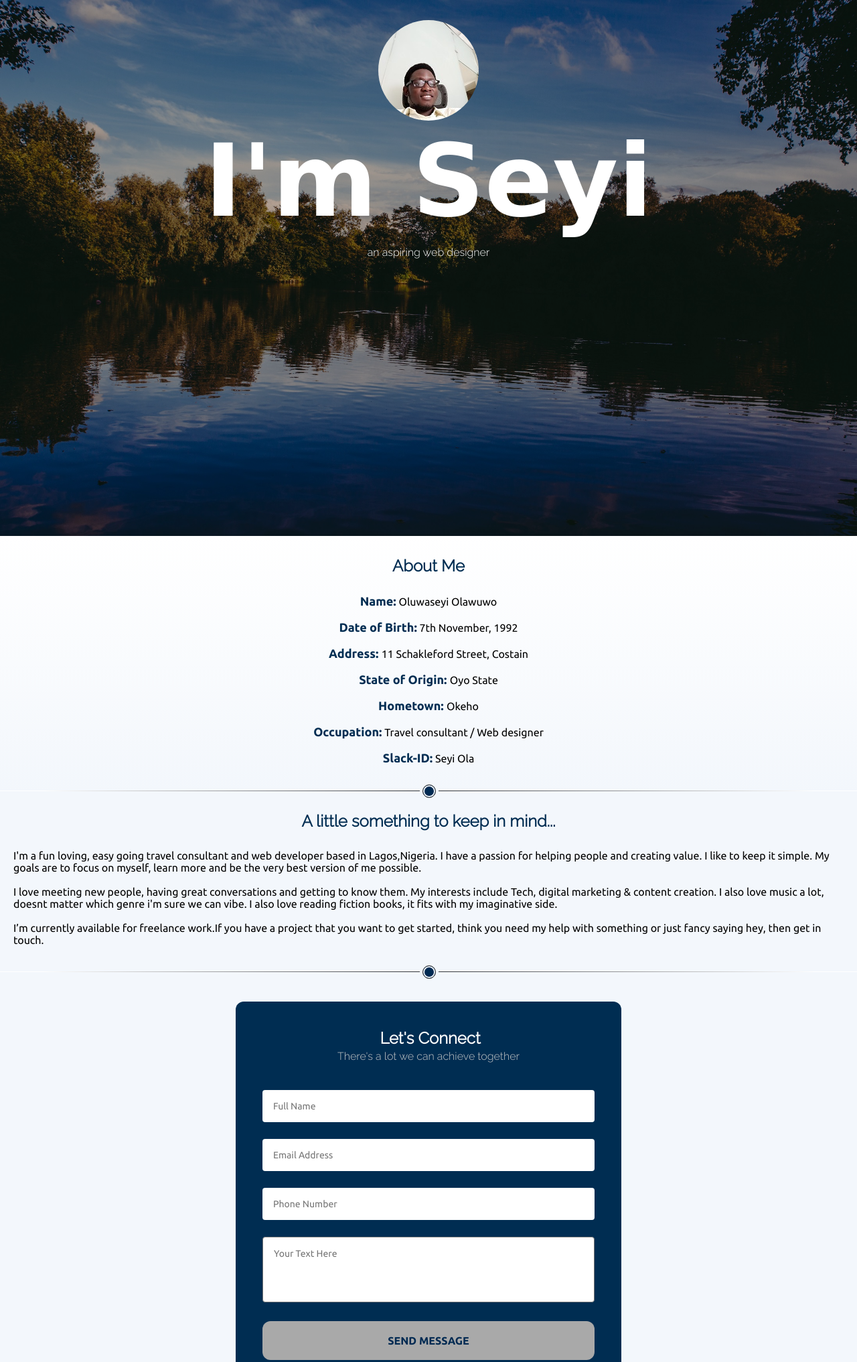
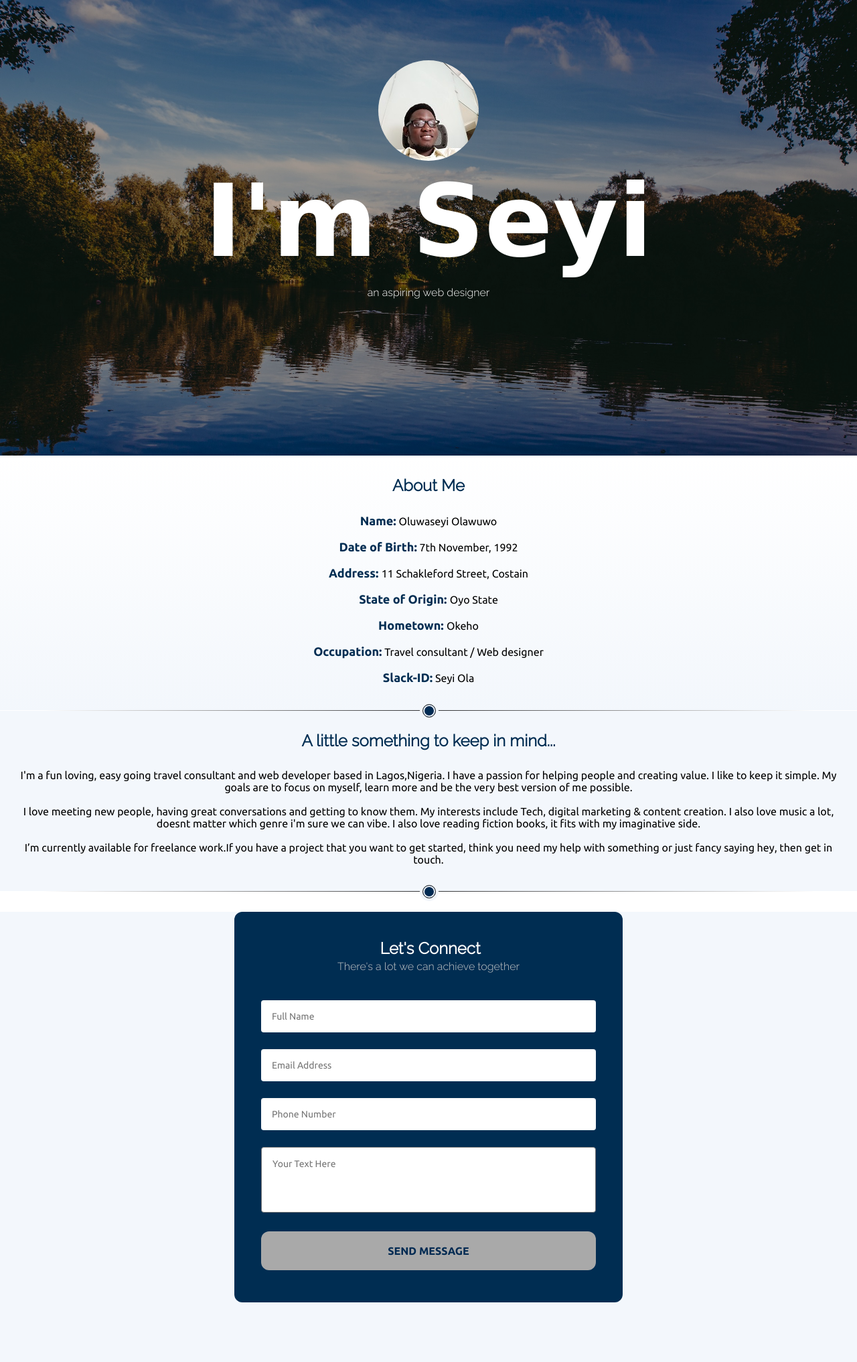
Before and after one commit to Seyi89/Seyi_Ola_Web, a plain HTML site: page index.html in a window 1280 px wide. Shown: the top 2033 px of the page at 67% size. Drawn offline with Linux system fonts and the light colour scheme; a web font is replaced by a local one.

Commit message:
Update 2
more changes lol

```diff
--- a/main.css
+++ b/main.css
@@ -5,9 +5,22 @@
     box-sizing: border-box;
 }
 
+
+.mypic { /* header Personal image */
+  width: 150px;
+  height: 150px;
+  background-image: url('images/profilepic2.jpg');
+  margin: 40px auto;
+  border-radius: 150px 150px 150px 150px;
+  margin-bottom: 0px;
+  display: inline-block;
+  object-fit: cover;
+  position: top;
+}
+
 .backgroundImg{
     width: 100%;
-    height: 100vh;
+    height: 85vh;
     background-image: url('images/lakeheader.jpg');
     background-size: cover;
     display: flex;
@@ -22,7 +35,7 @@
     width: 100%;
     height: 100%;
     background-color: rgba(0, 0, 0, 0.3);
-    padding:30px 0;
+    padding:50px 0;
     align-items: center
 }
 
@@ -47,10 +60,7 @@ img {
   font-size: 150px;
   margin-bottom: 10px;
   font-family: 'Lovers Quarrel', cursive;
-
 }
-
-
 
 .side { /* Side section styling */
   align-items: center;
@@ -94,6 +104,9 @@ strong{
         padding: 20px;
         font-family: Raleway, sans-serif;
       }
+.main p{   /* main (summary section styling) */
+        text-align: center;
+            }
 
 .main h2{
         color: rgb(0, 45, 82);
@@ -101,7 +114,6 @@ strong{
         font-family: Raleway, sans-serif;
         text-align: center;
       }
-
 
 
 .mainheader { /* Form text styling*/
@@ -125,24 +137,25 @@ strong{
     text-align: center;
     }
 
+
+
+
 .contactForm { /* Form body styling */
         width: 100%;
-        height: 700px;
-        display: flex;
+        height: 680px;
+        display: block;
         align-items: center;
         color: black;
         justify-content: center;
         text-align: center;
-        flex-direction: column;
         background-color: #f3f7fc;
     }
 
 
 form { /* form styling */
 
-        margin: 10px auto;
-        margin-bottom: 40px;
-        max-width: 45vw;
+        margin: 30px auto;
+        max-width: 580px;
         padding: 0px 40px 48px 40px;
         background: rgb(0, 45, 82);
         border-top-left-radius: 12px;
@@ -211,15 +224,7 @@ button:hover {
 
   }
 
-.mypic { /* header Personal image */
-    width: 150px;
-    height: 150px;
-    background-image: url('images/profilepic2.jpg');
-    margin: 0 auto;
-    border-radius: 150px 150px 150px 150px;
-    margin-bottom: 0px;
-    display: inline-block;
-}
+
 
 
 .wrapper /* page divider */
```
